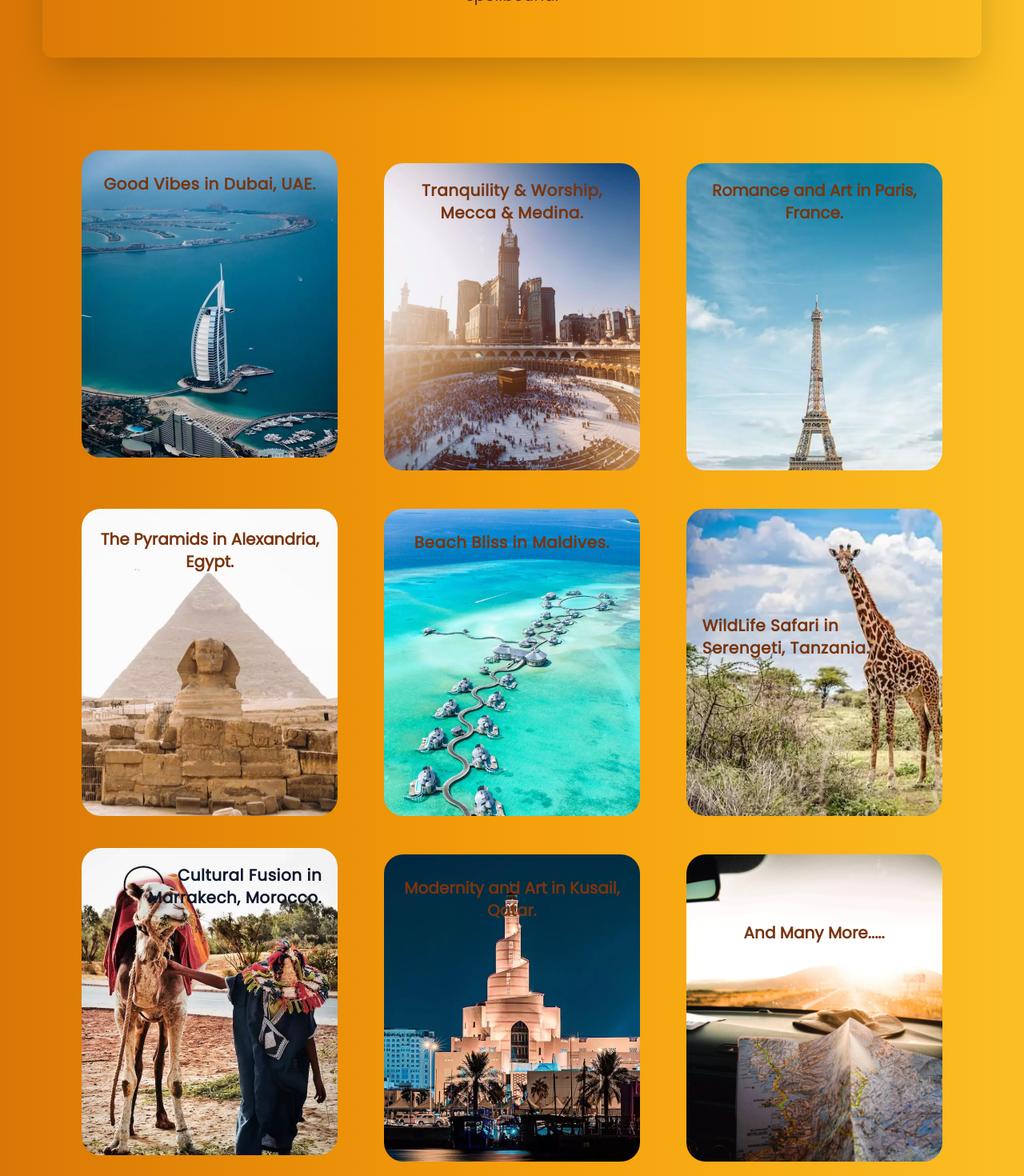
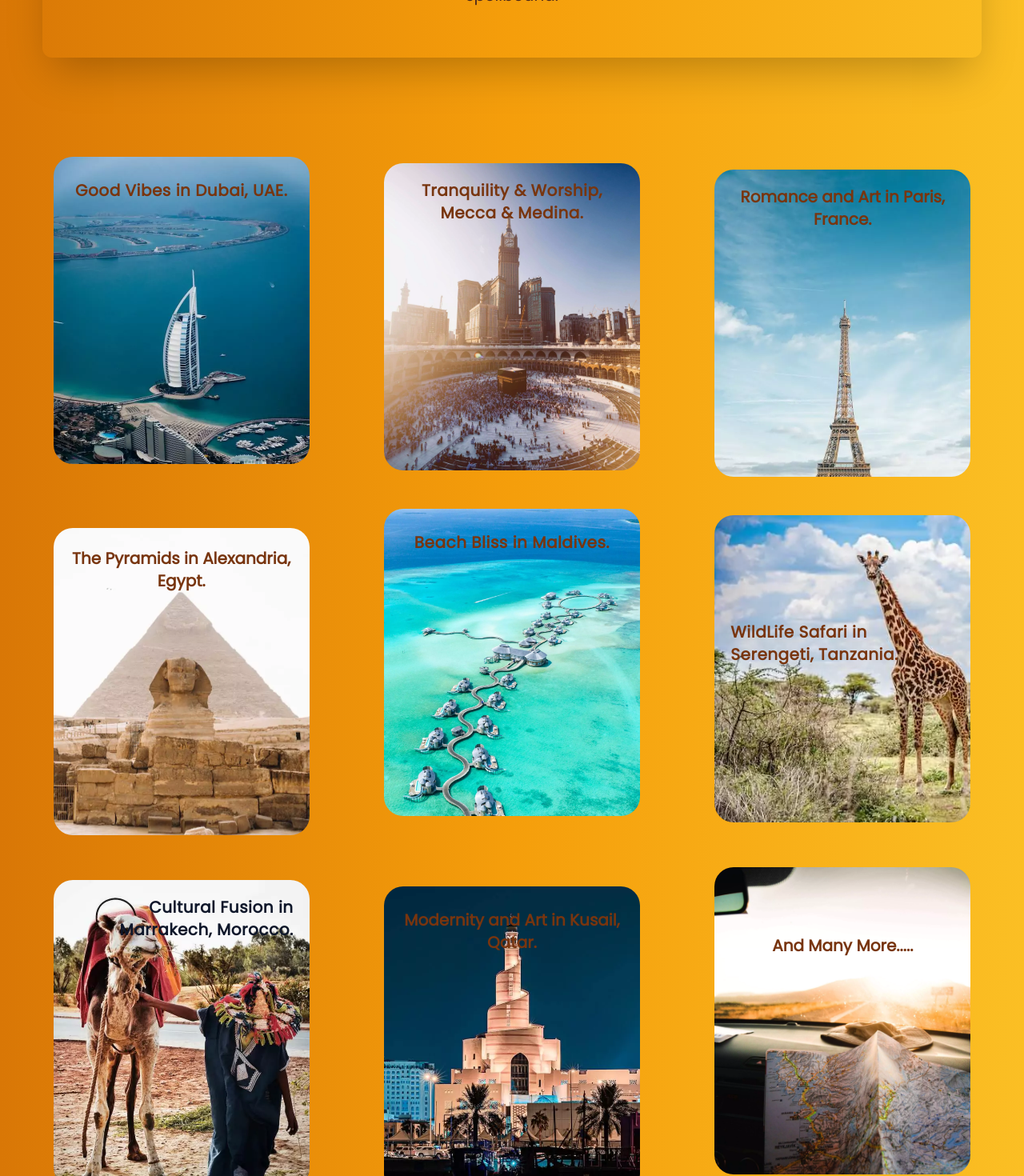
Before and after one commit to captjay98/sbtravels, a Next.js app: page /destinations in a window 1280 px wide. Shown: the part 380-1850 px from the top of the page at 80% size. Built offline with nearby package versions, Linux system fonts and the light colour scheme.

Commit message:
hover for dest and servs

```diff
--- a/app/destinations/page.jsx
+++ b/app/destinations/page.jsx
@@ -17,50 +17,50 @@ export const Destination = () => {
           to leave you spellbound.
         </p>
       </section>
-      <section className="flex flex-wrap rounded-3xl justify-between w-11/12 mt-16 m-auto px-5 py-5 ">
-        <div className="bg-[url(/images/dubai.webp)]  m-auto mt-8 w-80  h-96 rounded-3xl bg-cover bg-no-repeat flex-col px-5 py-5">
+      <section className="flex flex-wrap rounded-3xl  justify-between w-full mt-16 m-auto px-5 py-5 ">
+        <div className="bg-[url(/images/dubai.webp)]  hover:translate-x-2 hover:translate-y-2  m-auto mt-10 w-80  h-96 rounded-3xl bg-cover bg-no-repeat flex-col px-5 py-5">
           <h1 className="text-amber-900 text-xl py-2 font-semibold tracking-wide text-center">
             Good Vibes in Dubai, UAE.
           </h1>
         </div>
-        <div className="bg-[url(/images/mecca.webp)]  m-auto mt-12 w-80  h-96 rounded-3xl bg-cover bg-no-repeat flex-col px-5 py-5">
+        <div className="bg-[url(/images/mecca.webp)]  hover:translate-x-2 hover:translate-y-2  m-auto mt-12 w-80  h-96 rounded-3xl bg-cover bg-no-repeat flex-col px-5 py-5">
           <h1 className="text-amber-900 text-xl py- font-semibold tracking-wide text-center">
             Tranquility & Worship, Mecca & Medina.
           </h1>
         </div>
-        <div className="bg-[url(/images/paris.webp)] m-auto mt-12 w-80 h-96 rounded-3xl bg-cover bg-no-repeat flex-col px-5 py-5">
+        <div className="bg-[url(/images/paris.webp)]  hover:translate-x-2 hover:translate-y-2 m-auto mt-14 w-80 h-96 rounded-3xl bg-cover bg-no-repeat flex-col px-5 py-5">
           <h1 className="text-amber-900 text-xl py- font-semibold text-center">
             Romance and Art in Paris, France.
           </h1>
         </div>
-        <div className="bg-[url(/images/egypt.webp)]  m-auto mt-12 w-80 h-96 rounded-3xl bg-cover bg-no-repeat flex-col px-5 py-5">
+        <div className="bg-[url(/images/egypt.webp)]  hover:translate-x-2 hover:translate-y-2  m-auto mt-16 w-80 h-96 rounded-3xl bg-cover bg-no-repeat flex-col px-5 py-5">
           <h1 className="text-amber-900 text-xl  font-semibold  py-1 text-center">
             The Pyramids in Alexandria, Egypt.
           </h1>
         </div>
 
-        <div className="bg-[url(/images/maldives.webp)]  m-auto mt-12 w-80 h-96 rounded-3xl bg-cover bg-no-repeat flex-col px-5 py-5">
+        <div className="bg-[url(/images/maldives.webp)]  hover:translate-x-2 hover:translate-y-2  m-auto mt-10 w-80 h-96 rounded-3xl bg-cover bg-no-repeat flex-col px-5 py-5">
           <h1 className="text-amber-900 text-xl  font-semibold tracking-wide py-2 text-center">
             Beach Bliss in Maldives.
           </h1>
         </div>
 
-        <div className="bg-[url(/images/tanzania.webp)]  m-auto mt-12 w-80 h-96 rounded-3xl bg-cover bg-no-repeat flex-col px-5 py-5">
+        <div className="bg-[url(/images/tanzania.webp)]  hover:translate-x-2 hover:translate-y-2  m-auto mt-12 w-80 h-96 rounded-3xl bg-cover bg-no-repeat flex-col px-5 py-5">
           <h1 className="text-amber-900 text-xl font-semibold tracking-wide pt-28 ">
             WildLife Safari in Serengeti, Tanzania.
           </h1>
         </div>
-        <div className="bg-[url(/images/morocco.webp)]  m-auto mt-10 w-80 h-96 rounded-3xl bg-cover bg-no-repeat flex-col px-5 py-5">
+        <div className="bg-[url(/images/morocco.webp)]  hover:translate-x-2 hover:translate-y-2  m-auto mt-14 w-80 h-96 rounded-3xl bg-cover bg-no-repeat flex-col px-5 py-5">
           <h1 className=" text-slate-900 font-semibold text-xl tracking-wide text-right">
             Cultural Fusion in Marrakech, Morocco.
           </h1>
         </div>
-        <div className="bg-[url(/images/qatar.webp)]  m-auto mt-12 w-80 h-96 rounded-3xl bg-cover bg-no-repeat flex-col px-5 py-5">
+        <div className="bg-[url(/images/qatar.webp)]  hover:translate-x-2 hover:translate-y-2  m-auto mt-16 w-80 h-96 rounded-3xl bg-cover bg-no-repeat flex-col px-5 py-5">
           <h1 className="text-amber-900 font-semibold text-xl py-2 text-center">
             Modernity and Art in Kusail, Qatar.{" "}
           </h1>
         </div>
-        <div className="bg-[url(/images/uns.webp)]  m-auto mt-12 w-80 h-96 rounded-3xl bg-cover bg-no-repeat flex-col px-5 py-5">
+        <div className="bg-[url(/images/uns.webp)]  hover:translate-x-2 hover:translate-y-2  m-auto mt-10 w-80 h-96 rounded-3xl bg-cover bg-no-repeat flex-col px-5 py-5">
           <h1 className="text-amber-900 font-semibold text-xl py-16 text-center">
             And Many More.....
           </h1>
--- a/app/page.jsx
+++ b/app/page.jsx
@@ -46,17 +46,17 @@ const Home = () => {
       </div>
 
       <section className="flex flex-wrap  rounded-lg justify-between w-11/12 m-auto px-5 py-5 ">
-        <div className="bg-[url(/images/uns.webp)] m-auto mt-12 w-80 h-96 rounded-lg shadow-2xl bg-cover bg-no-repeat flex-col px-5 py-5">
+        <div className="bg-[url(/images/uns.webp)] hover:translate-x-2 hover:translate-y-2  m-auto mt-12 w-80 h-96 rounded-lg shadow-2xl bg-cover bg-no-repeat flex-col px-5 py-5">
           <h1 className="text-slate-900 font-semibold tracking-wide text-xl py-2 text-center">
             Personalized Travel & Luxury Adventures
           </h1>
         </div>
-        <div className="bg-[url(/images/visa.webp)] m-auto mt-12 w-80 h-96 rounded-lg shadow-2xl bg-cover bg-no-repeat flex-col px-5 py-5">
+        <div className="bg-[url(/images/visa.webp)] hover:translate-x-2 hover:translate-y-2  m-auto mt-12 w-80 h-96 rounded-lg shadow-2xl bg-cover bg-no-repeat flex-col px-5 py-5">
           <h1 className="text-white text-xl font-semibold  tracking-wide  py-12 text-center">
             Visa Help
           </h1>
         </div>
-        <div className="bg-[url(/images/mecca.webp)] m-auto mt-12 w-80 h-96 rounded-lg shadow-2xl bg-cover bg-no-repeat flex-col px-5 py-5">
+        <div className="bg-[url(/images/mecca.webp)] hover:translate-x-2 hover:translate-y-2  m-auto mt-12 w-80 h-96 rounded-lg shadow-2xl bg-cover bg-no-repeat flex-col px-5 py-5">
           <h1 className="text-slate-900 font-semibold  tracking-wide  text-xl py-2 text-center">
             Hajj & Umrah Packages
           </h1>
@@ -67,17 +67,17 @@ const Home = () => {
       </div>
 
       <section className="flex flex-wrap justify-between  rounded-3xl w-11/12 m-auto px-5 py-5 ">
-        <div className="bg-[url(/images/dubai.webp)] m-auto mt-12 w-80 h-96 rounded-xl bg-cover bg-no-repeat flex-col px-5 py-5">
+        <div className="bg-[url(/images/dubai.webp)] hover:translate-x-2 hover:translate-y-2  m-auto mt-12 w-80 h-96 rounded-xl bg-cover bg-no-repeat flex-col px-5 py-5">
           <h1 className="text-slate-900 text-xl py-2 font-semibold tracking-wide text-center">
             Dubai
           </h1>
         </div>
-        <div className="bg-[url(/images/mecca.webp)] m-auto mt-12 w-80 h-96 rounded-xl bg-cover bg-no-repeat flex-col px-5 py-5">
+        <div className="bg-[url(/images/mecca.webp)] hover:translate-x-2 hover:translate-y-2  m-auto mt-12 w-80 h-96 rounded-xl bg-cover bg-no-repeat flex-col px-5 py-5">
           <h1 className="text-slate-900 text-xl py-2  font-semibold tracking-wide text-center">
             Mecca
           </h1>
         </div>
-        <div className="bg-[url(/images/paris.webp)] m-auto mt-12  w-80 h-96 rounded-xl bg-cover bg-no-repeat flex-col px-5 py-5">
+        <div className="bg-[url(/images/paris.webp)] hover:translate-x-2 hover:translate-y-2  m-auto mt-12  w-80 h-96 rounded-xl bg-cover bg-no-repeat flex-col px-5 py-5">
           <h1 className="text-slate-900 text-xl py-2  font-semibold tracking-wide text-center">
             Paris
           </h1>
--- a/app/services/page.jsx
+++ b/app/services/page.jsx
@@ -17,29 +17,29 @@ export const Services = () => {
         </p>
       </section>
 
-      <section className="flex flex-wrap rounded-3xl justify-between w-11/12 mt-16 m-auto px-5 py-5 ">
-        <div className="bg-[url(/images/family.webp)] m-auto mt-5 w-80 h-96 rounded-3xl bg-cover bg-no-repeat flex-col px-5 py-5 shadow-2xl">
+      <section className="flex flex-wrap rounded-3xl justify-between w-full mt-16 m-auto px-5 py-5 ">
+        <div className="bg-[url(/images/family.webp)] m-auto mt-8 w-80 h-96 hover:translate-x-2 hover:translate-y-2  rounded-3xl bg-cover bg-no-repeat flex-col px-5 py-5 shadow-2xl">
           <h1 className="text-amber-900 text-xl py-16 text-center">Family Friendly Vacations</h1>
         </div>
-        <div className="bg-[url(/images/tour.webp)] m-auto mt-5 w-80 h-96 rounded-3xl bg-cover bg-no-repeat flex-col px-5 py-5 shadow-2xl">
+        <div className="bg-[url(/images/tour.webp)] m-auto mt-10 w-80 h-96 hover:translate-x-2 hover:translate-y-2  rounded-3xl bg-cover bg-no-repeat flex-col px-5 py-5 shadow-2xl">
           <h1 className="text-slate-900 text-xl py-16 text-center">Customized Tours</h1>
         </div>
-        <div className="bg-[url(/images/mecca.webp)] m-auto mt-5 w-80 h-96 rounded-3xl bg-cover bg-no-repeat flex-col px-5 py-5 shadow-2xl">
+        <div className="bg-[url(/images/mecca.webp)] m-auto mt-12 w-80 h-96 hover:translate-x-2 hover:translate-y-2  rounded-3xl bg-cover bg-no-repeat flex-col px-5 py-5 shadow-2xl">
           <h1 className="text-slate-900 text-xl py-2 text-center">Hajj & Umrah Visa</h1>
         </div>
-        <div className="bg-[url(/images/lux.webp)] m-auto mt-5 w-80 h-96 rounded-3xl bg-cover bg-no-repeat flex-col px-5 py-5 shadow-2xl">
+        <div className="bg-[url(/images/lux.webp)] m-auto mt-14 w-80 h-96 hover:translate-x-2 hover:translate-y-2  rounded-3xl bg-cover bg-no-repeat flex-col px-5 py-5 shadow-2xl">
           <h1 className="text-slate-900 text-xl py-2 text-center">Luxury Getaways</h1>
         </div>
-        <div className="bg-[url(/images/dubai.webp)] m-auto mt-5 w-80 h-96 rounded-3xl bg-cover bg-no-repeat flex-col px-5 py-5 shadow-2xl">
+        <div className="bg-[url(/images/dubai.webp)] m-auto mt-8 w-80 h-96 hover:translate-x-2 hover:translate-y-2  rounded-3xl bg-cover bg-no-repeat flex-col px-5 py-5 shadow-2xl">
           <h1 className="text-slate-900 text-xl py-16 text-center">Group Adventures</h1>
         </div>
-        <div className="bg-[url(/images/paris.webp)] m-auto mt-5 w-80 h-96 rounded-3xl bg-cover bg-no-repeat flex-col px-5 py-5 shadow-2xl">
+        <div className="bg-[url(/images/paris.webp)] m-auto mt-10 w-80 h-96 hover:translate-x-2 hover:translate-y-2  rounded-3xl bg-cover bg-no-repeat flex-col px-5 py-5 shadow-2xl">
           <h1 className="text-slate-900 text-xl py-16 text-center">HoneyMoon Escapes</h1>
         </div>
-        <div className="bg-[url(/images/tour.webp)] m-auto mt-5 w-80  h-96 rounded-3xl bg-cover bg-no-repeat flex-col px-5 py-5 shadow-2xl">
+        <div className="bg-[url(/images/tour.webp)] m-auto mt-10 w-80  h-96 hover:translate-x-2 hover:translate-y-2  rounded-3xl bg-cover bg-no-repeat flex-col px-5 py-5 shadow-2xl">
           <h1 className="text-slate-900 text-xl py-16 text-center">Corporate Travel</h1>
         </div>
-        <div className="bg-[url(/images/uns.webp)] m-auto mt-5 w-80 h-96 rounded-3xl bg-cover bg-no-repeat flex-col px-5 py-5 shadow-2xl">
+        <div className="bg-[url(/images/uns.webp)] m-auto mt-12 w-80 h-96 hover:translate-x-2 hover:translate-y-2 rounded-3xl bg-cover bg-no-repeat flex-col px-5 py-5 shadow-2xl">
           <h1 className="text-amber-900 text-xl py-16 text-center">Cruise Packages</h1>
         </div>
       </section>
```
